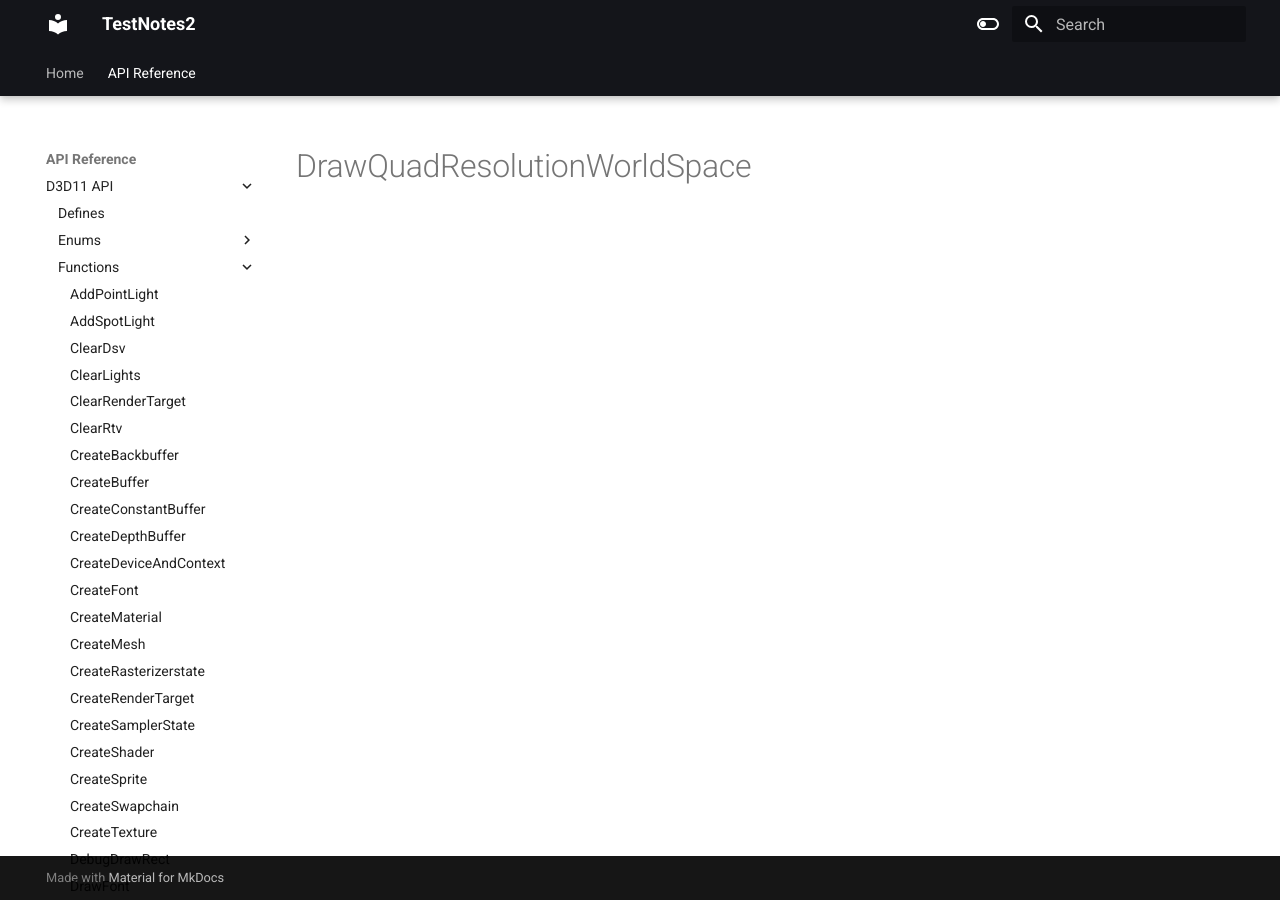
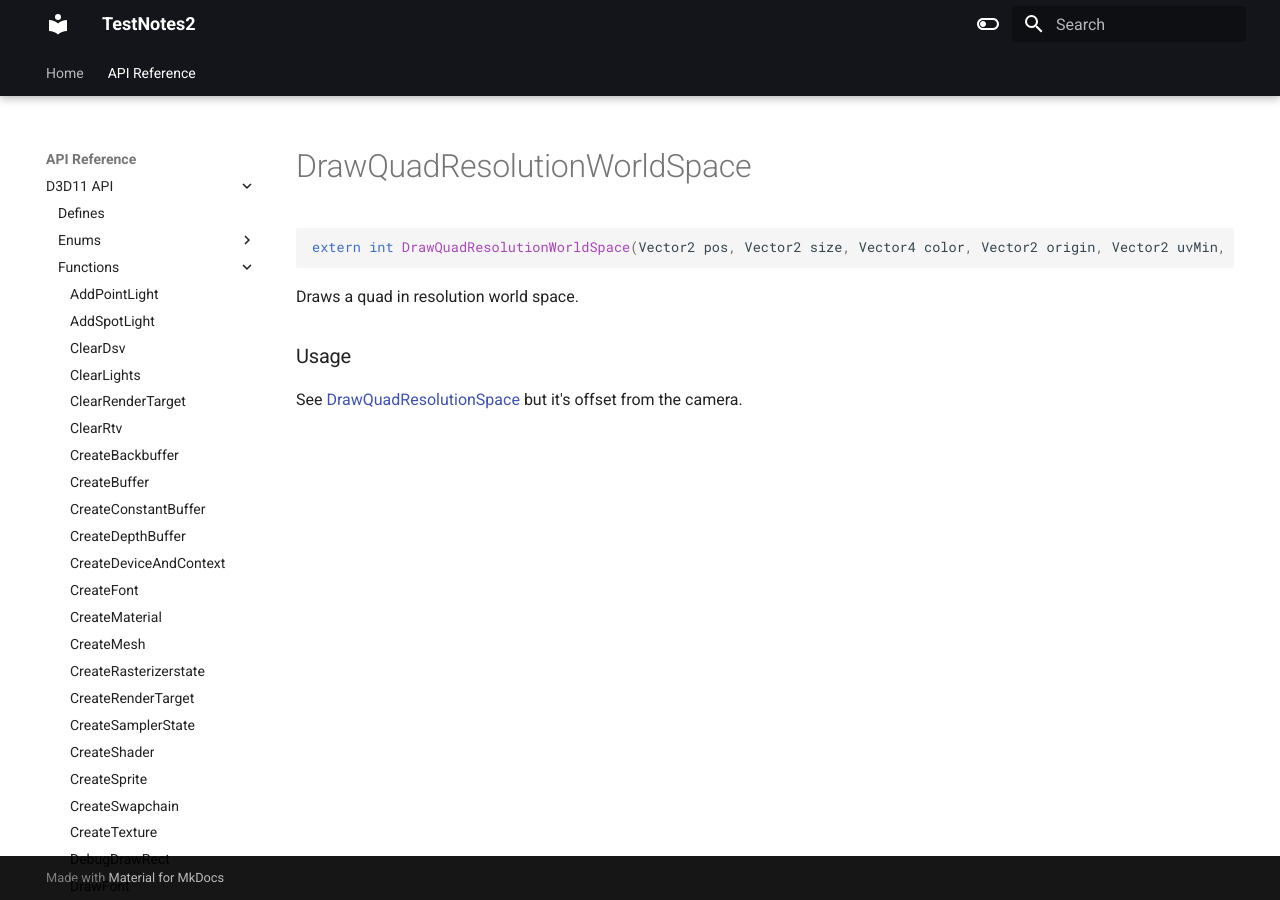
Before and after one commit to erichederstedt/TempEngineDocs, an MkDocs documentation site: the page built from docs/API Reference/D3D11 API/Functions/DrawQuadResolutionWorldSpace.md, in a window 1280 px wide. Built offline with MkDocs 1.6.1 and Material for MkDocs 9.7.7, drawn with Linux system fonts in a browser that asks for light colours.

Commit message:
PUSH NOTE : DrawQuadResolutionWorldSpace.md

````diff
--- a/docs/API Reference/D3D11 API/Functions/DrawQuadResolutionWorldSpace.md
+++ b/docs/API Reference/D3D11 API/Functions/DrawQuadResolutionWorldSpace.md
@@ -1 +1,11 @@
 # DrawQuadResolutionWorldSpace
+
+```c++
+extern int DrawQuadResolutionWorldSpace(Vector2 pos, Vector2 size, Vector4 color, Vector2 origin, Vector2 uvMin, Vector2 uvMax, OPTIONAL Shader* customShader);
+```
+
+Draws a quad in resolution world space.
+
+
+### Usage
+See [DrawQuadResolutionSpace](./DrawQuadResolutionSpace.md) but it's offset from the camera.
````
